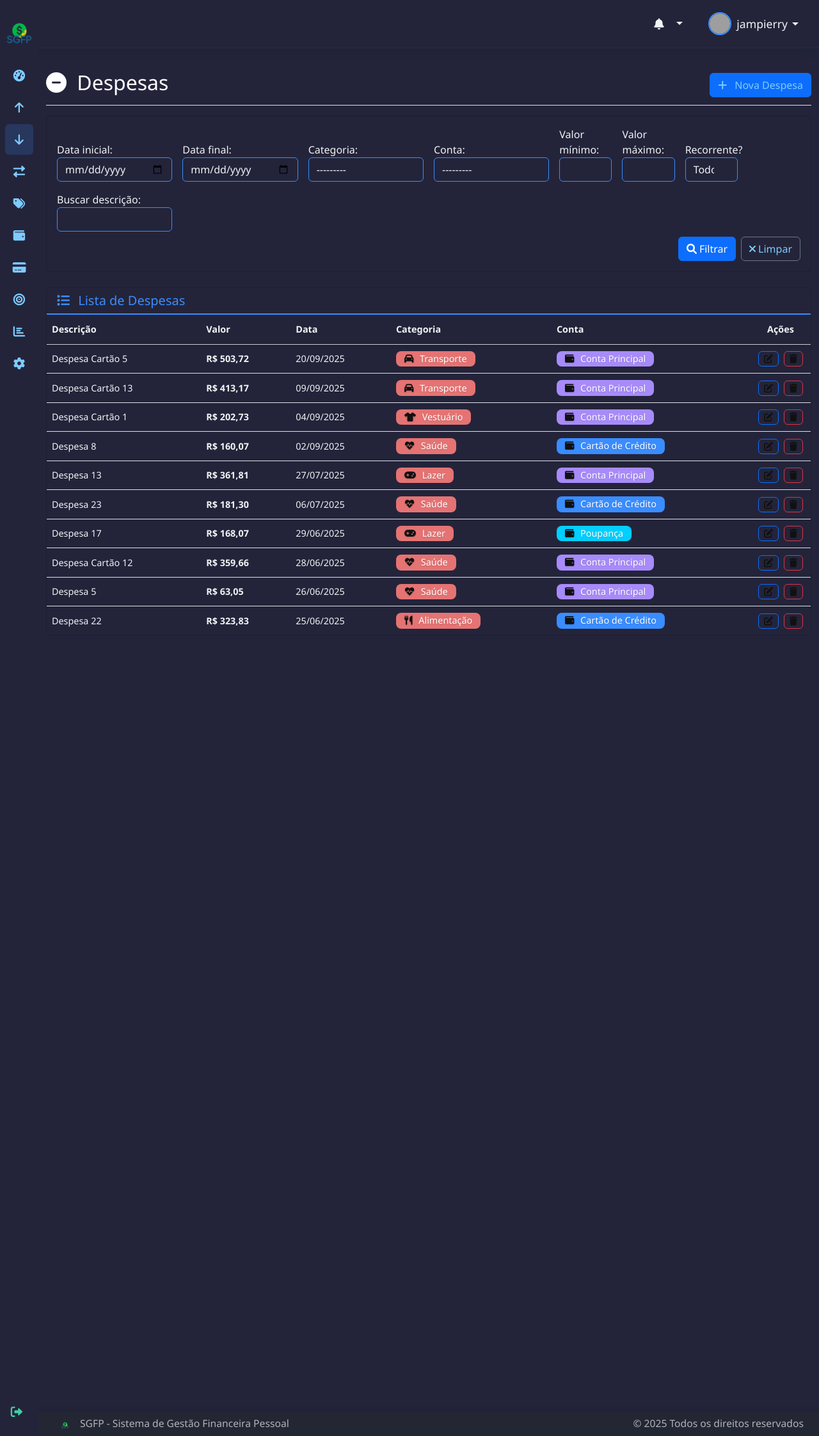
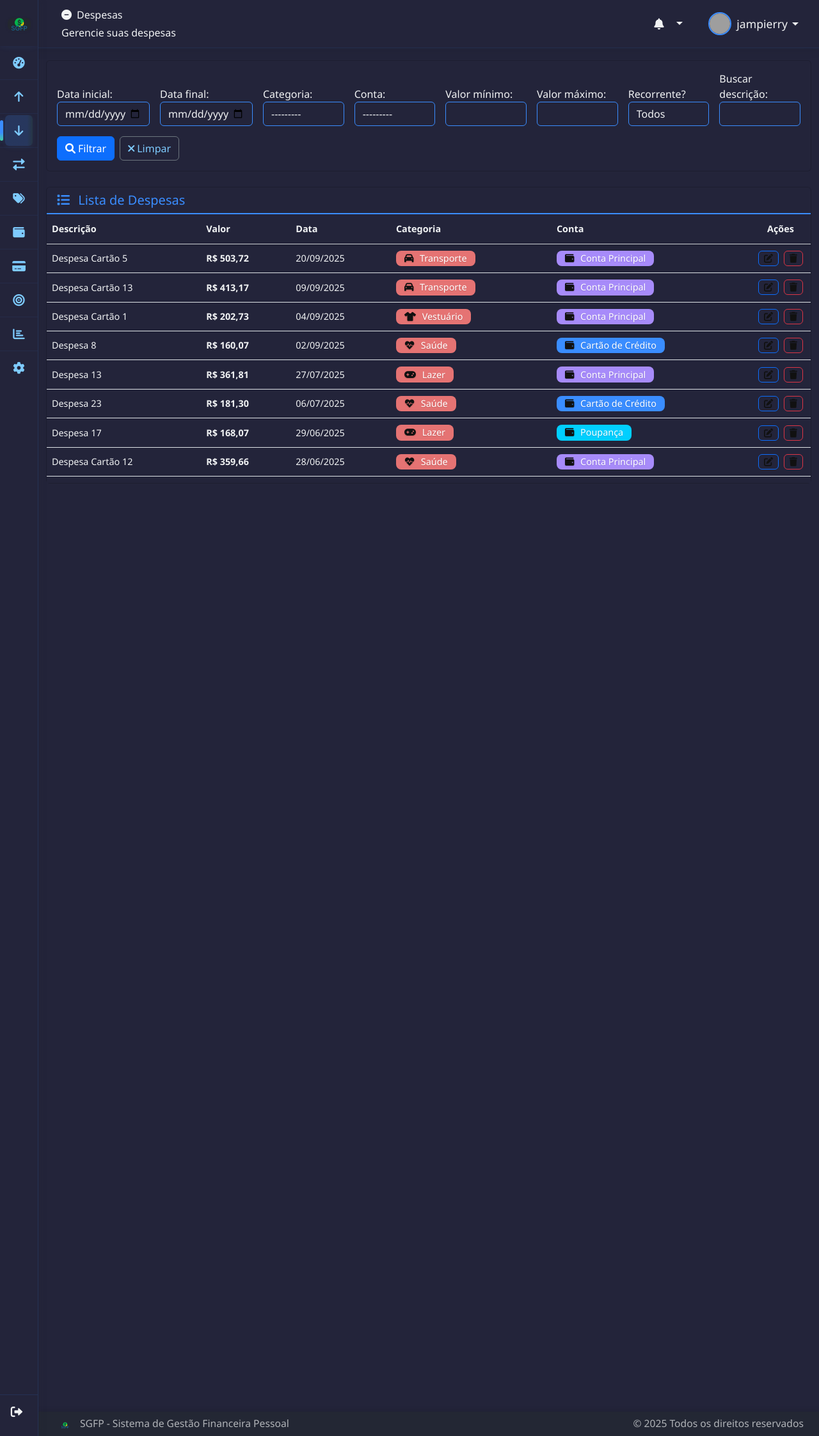
Before and after one commit to Jampierry/SGFP-Web, a Django app: page /despesas/ in a window 1280 px wide. Shown: the whole page at 64% size. Run offline with Django 5.2, Linux system fonts and the light colour scheme; a user stored in the database is signed in; data comes from the database, SQL or seed files in the repository; both versions use the stored data as it was after the commit; grey boxes are pictures that could not be loaded.

Commit message:
Atualiza e padronização de layout das telas de recitas e despesas

```diff
--- a/static/core/css/dashboard-themes.css
+++ b/static/core/css/dashboard-themes.css
@@ -1397,3 +1397,24 @@
     height: 70px !important;
   }
 }
+
+/* --- ÍCONES DE TIPO NA TABELA DE TRANSAÇÕES RECENTES (DASHBOARD) --- */
+table i.tipo-receita {
+  color: #4ADE80 !important;
+}
+table i.tipo-despesa {
+  color: #F87171 !important;
+}
+table i.tipo-transferencia {
+  color: #3A8DFF !important;
+}
+
+/* COR FINAL ULTRA-ESPECÍFICA: Ícones de tipo na tabela de transações recentes devem ser coloridos, não pretos */
+table tr td:last-child i.tipo-receita,
+table tr td:last-child i.tipo-despesa,
+table tr td:last-child i.tipo-transferencia {
+  color: inherit !important;
+}
+table tr td:last-child i.tipo-receita { color: #4ADE80 !important; fill: #4ADE80 !important; stroke: #4ADE80 !important; }
+table tr td:last-child i.tipo-despesa { color: #F87171 !important; fill: #F87171 !important; stroke: #F87171 !important; }
+table tr td:last-child i.tipo-transferencia { color: #3A8DFF !important; fill: #3A8DFF !important; stroke: #3A8DFF !important; }
--- a/static/core/css/style.css
+++ b/static/core/css/style.css
@@ -362,40 +362,25 @@
   display: flex;
   flex-direction: column;
   align-items: stretch;
+  box-shadow: 4px 0 24px 0 rgba(36,41,51,0.13), 1.5px 0 0 #3A8DFF22;
+  border-right: 1.5px solid #3A8DFF22;
 }
-.sidebar.collapsed {
-    width: 60px;
-}
-.sidebar-logo-container {
-    display: flex;
-    flex-direction: column;
-    align-items: center;
-    justify-content: center;
-    padding: 24px 0 8px 0;
-}
-.sidebar-logo-img {
-    height: 56px;
-    width: 56px;
-    object-fit: contain;
-    display: block;
-    margin: 0 auto 4px auto;
-}
-.sidebar-logo-text {
-    font-weight: bold;
-    font-size: 1.1em;
-    color: #3A8DFF;
-    letter-spacing: 1px;
-    text-align: center;
-}
+
 .sidebar-menu {
   list-style: none;
   padding: 0;
   margin: 0;
   flex: 1 1 auto;
 }
-.sidebar-item {
-    width: 100%;
+
+.sidebar-item:not(:last-child) {
+  border-bottom: 1px solid rgba(58,141,255,0.07); /* separador sutil */
 }
+
+.sidebar-link, .sidebar-link:visited, .sidebar-link:active, .sidebar-link:hover {
+  text-decoration: none !important;
+}
+
 .sidebar-link {
   display: flex;
   align-items: center;
@@ -403,19 +388,34 @@
   padding: 0 1rem;
   border-radius: 0.375rem;
   margin: 0.125rem 0.5rem;
-    transition: background 0.2s, color 0.2s;
+  transition: background 0.2s, color 0.2s, box-shadow 0.2s;
   gap: 0.75rem;
   color: inherit;
   font-weight: 500;
-    text-decoration: none;
   background: none;
   border: none;
   cursor: pointer;
+  position: relative;
 }
-.sidebar-link:hover, .sidebar-link.active {
-    background: rgba(58,141,255,0.18);
+
+.sidebar-link.active, .sidebar-link:hover {
+  background: linear-gradient(90deg, rgba(58,141,255,0.18) 80%, rgba(67,206,162,0.10) 100%);
   color: #3A8DFF;
+  box-shadow: 0 2px 8px 0 rgba(58,141,255,0.08);
 }
+
+.sidebar-link.active::before {
+  content: '';
+  position: absolute;
+  left: -8px;
+  top: 8px;
+  bottom: 8px;
+  width: 5px;
+  border-radius: 6px;
+  background: linear-gradient(180deg, #3A8DFF 60%, #43cea2 100%);
+  box-shadow: 0 0 8px #3A8DFF44;
+}
+
 .sidebar-link .sidebar-icon {
   display: flex;
   align-items: center;
@@ -426,56 +426,69 @@
   margin-right: 0.5rem;
   transition: color 0.2s;
 }
+
+.sidebar.collapsed {
+  width: 60px;
+  box-shadow: 2px 0 12px 0 rgba(36,41,51,0.13);
+}
+
 .sidebar.collapsed .sidebar-label {
   display: none;
 }
+
 .sidebar.collapsed .sidebar-link {
   justify-content: center;
   padding: 0;
 }
+
 .sidebar.collapsed .sidebar-link .sidebar-icon {
   margin-right: 0;
 }
+
+/* Separador visual entre menu e logout */
 .sidebar-logout {
   margin: 16px 0 12px 0;
   padding: 0 0.5rem;
+  border-top: 1.5px solid rgba(58,141,255,0.13);
 }
-.sidebar-logout-link {
-    color: #43cea2 !important;
-    font-weight: bold;
+
+/* Sombra e destaque para o logo */
+.sidebar-logo-container {
+  display: flex;
+  flex-direction: column;
+  align-items: center;
+  justify-content: center;
+  padding: 16px 0 8px 0;
+  box-shadow: 0 2px 8px 0 rgba(58,141,255,0.08);
+  background: rgba(36,41,51,0.07);
+  min-height: 72px;
 }
-.sidebar-logout-link:hover {
-    background: rgba(67,206,162,0.12);
-    color: #43cea2 !important;
+.sidebar-logo-img {
+  max-width: 44px;
+  max-height: 44px;
+  width: 100%;
+  height: auto;
+  object-fit: contain;
+  display: block;
+  margin: 0 auto 4px auto;
+  border-radius: 8px;
+  box-shadow: 0 1px 4px 0 rgba(36,41,51,0.10);
+  background: #23272F;
 }
-/* Ícones coloridos globais para todos os temas */
-body.icones-coloridos .sidebar .sidebar-icon {
-    color: var(--icone-color, #43cea2) !important;
+.sidebar.collapsed .sidebar-logo-img {
+  max-width: 36px;
+  max-height: 36px;
 }
-body.icones-coloridos .sidebar .fa-arrow-up { color: #4ADE80 !important; }
-body.icones-coloridos .sidebar .fa-arrow-down { color: #F87171 !important; }
-body.icones-coloridos .sidebar .fa-exchange-alt { color: #3A8DFF !important; }
-body.icones-coloridos .sidebar .fa-tags { color: #FACC15 !important; }
-body.icones-coloridos .sidebar .fa-wallet { color: #A78BFA !important; }
-body.icones-coloridos .sidebar .fa-credit-card { color: #6a82fb !important; }
-body.icones-coloridos .sidebar .fa-bullseye { color: #F472B6 !important; }
-body.icones-coloridos .sidebar .fa-chart-bar { color: #38BDF8 !important; }
-body.icones-coloridos .sidebar .fa-cog { color: #FBBF24 !important; }
-body.icones-coloridos .sidebar .fa-tachometer-alt { color: #2196f3 !important; }
-body.icones-coloridos .sidebar .fa-sign-out-alt { color: #e17055 !important; }
-body.icones-coloridos .sidebar .fa-bell { color: #F59E42 !important; }
-/* Suporte para temas escuros e claros */
-body.dark-theme .sidebar, body.theme-dark .sidebar {
-    background: #23272F !important;
-    color: #fff !important;
+
+/* Responsividade: mantém contraste e sombra */
+@media (max-width: 768px) {
+  .sidebar {
+    box-shadow: 2px 0 12px 0 rgba(36,41,51,0.13);
+    width: 60px;
   }
-body.light-theme .sidebar, body.theme-light .sidebar {
-    background: #f4f6fa !important;
-    color: #23272F !important;
+  .main-content {
+    margin-left: 60px;
   }
-body.theme-colorful .sidebar {
-    background: linear-gradient(135deg, #ff6b6b 0%, #4ecdc4 50%, #45b7d1 100%) !important;
-    color: #fff !important;
 }
 
 /* --- CORREÇÃO: Alinhamento dos ícones do menu lateral --- */
--- a/templates/base.html
+++ b/templates/base.html
@@ -634,9 +634,23 @@
     body.icones-coloridos .sidebar .fa-sign-out-alt,
     body.icones-coloridos .sidebar .nav-link.active .fa-sign-out-alt { color: #e17055 !important; }
     </style>
+    <style>
+    /* Navbar icon color logic for icones-coloridos */
+    body.icones-coloridos[data-tela="dashboard"] .navbar-page-title i { color: #2196f3 !important; }
+    body.icones-coloridos[data-tela="receitas"] .navbar-page-title i { color: #4ADE80 !important; }
+    body.icones-coloridos[data-tela="despesas"] .navbar-page-title i { color: #F87171 !important; }
+    body.icones-coloridos[data-tela="transferencias"] .navbar-page-title i { color: #3A8DFF !important; }
+    body.icones-coloridos[data-tela="categorias"] .navbar-page-title i { color: #FACC15 !important; }
+    body.icones-coloridos[data-tela="contas"] .navbar-page-title i { color: #A78BFA !important; }
+    body.icones-coloridos[data-tela="cartoes"] .navbar-page-title i { color: #6a82fb !important; }
+    body.icones-coloridos[data-tela="metas"] .navbar-page-title i { color: #F472B6 !important; }
+    body.icones-coloridos[data-tela="relatorios"] .navbar-page-title i { color: #38BDF8 !important; }
+    body.icones-coloridos[data-tela="configuracoes"] .navbar-page-title i { color: #FBBF24 !important; }
+    body.icones-coloridos[data-tela="padrao"] .navbar-page-title i { color: #43cea2 !important; }
+    </style>
     {% block extra_css %}{% endblock %}
 </head>
-<body class="{% if tema_usuario %}{{ tema_usuario }}{% endif %}{% if icones_coloridos %} icones-coloridos{% endif %}">
+<body class="{% if tema_usuario %}{{ tema_usuario }}{% endif %}{% if icones_coloridos %} icones-coloridos{% endif %}" data-tela="{% if request.resolver_match.url_name == 'dashboard' %}dashboard{% elif 'receita' in request.resolver_match.url_name %}receitas{% elif 'despesa' in request.resolver_match.url_name %}despesas{% elif 'transferencia' in request.resolver_match.url_name %}transferencias{% elif 'categoria' in request.resolver_match.url_name %}categorias{% elif 'conta' in request.resolver_match.url_name %}contas{% elif 'cartao' in request.resolver_match.url_name or 'cartoes' in request.resolver_match.url_name %}cartoes{% elif 'meta' in request.resolver_match.url_name %}metas{% elif 'relatorio' in request.resolver_match.url_name %}relatorios{% elif request.resolver_match.app_name == 'configuracoes' %}configuracoes{% else %}padrao{% endif %}">
     {% if user.is_authenticated %}
     <!-- Remover botão hambúrguer -->
     <!-- Logo do sistema agora é clicável para expandir/colapsar o menu -->
@@ -718,9 +732,16 @@
                 <div class="d-flex align-items-center">
                     <a class="navbar-brand mb-0 h1 d-flex align-items-center" href="{% url 'core:dashboard' %}">
                         <div id="navbar-logo" class="navbar-logo" style="height: 48px; width: 48px; display: flex; align-items: center; justify-content: center; background: transparent; margin-left: 8px;">
-                            <img src="{% static 'icones/logo_Menu.png' %}" alt="Logo SGFP" style="height: 48px; width: 48px; object-fit:contain; display:block;" onerror="this.style.display='none'; this.parentNode.innerHTML='<span style=\'color:#fff;font-size:1.2em;\'>Logo SGFP</span>';">
+                            <img src="{% static 'icones/logo_Menu.png' %}" alt="Logo SGFP" style="height: 48px; width: 48px; object-fit:contain; display:block;" onerror="this.style.display='none'; this.parentNode.innerHTML='<span style='color:#fff;font-size:1.2em;'>Logo SGFP</span>'">
                         </div>
                     </a>
+                    <div id="navbar-page-title" class="navbar-page-title d-flex flex-column align-items-start ms-2" style="transition: margin-left 0.3s cubic-bezier(.4,2,.6,1);">
+                        <div class="d-flex align-items-center">
+                            {% block page_icon %}{% endblock %}
+                            <span class="navbar-page-label ms-2">{% block page_title %}{% endblock %}</span>
+                        </div>
+                        <div class="navbar-page-greeting mt-1">{% block page_greeting %}{% endblock %}</div>
+                    </div>
                 </div>
                 <div class="navbar-nav ms-auto flex-row align-items-center gap-2">
                     <!-- Notificações -->
--- a/templates/core/cartoes_dashboard.html
+++ b/templates/core/cartoes_dashboard.html
@@ -2,9 +2,11 @@
 {% load static %}
 {% load br_filters %}
 {% block title %}Central de Cartões{% endblock %}
+{% block page_icon %}<i class="fas fa-credit-card"></i>{% endblock %}
+{% block page_title %}Central de Cartões{% endblock %}
+{% block page_greeting %}Gerencie e acompanhe seus cartões de crédito{% endblock %}
 {% block content %}
 <div class="container-fluid" style="padding: 30px;">
-    <h2 class="mb-3"><i class="fas fa-credit-card me-2"></i>Central de Cartões</h2>
     <form method="get" class="row g-2 align-items-end mb-2" style="max-width: 600px;">
         <div class="col-auto">
             <label for="data_inicio" class="form-label mb-0">Data inicial</label>
--- a/templates/core/despesas_list.html
+++ b/templates/core/despesas_list.html
@@ -3,35 +3,34 @@
 
 {% block title %}Despesas - SGFP{% endblock %}
 
+{% block page_icon %}<i class="fas fa-minus-circle"></i>{% endblock %}
+{% block page_title %}Despesas{% endblock %}
+{% block page_greeting %}Gerencie suas despesas{% endblock %}
+
 {% block content %}
 <div class="container-fluid">
-    <div class="d-flex justify-content-between flex-wrap flex-md-nowrap align-items-center pt-3 pb-2 mb-3 border-bottom">
-        <h1 class="h2">
-            {% icone_colorido 'fas fa-minus-circle me-2' 'despesa' %}
-            Despesas
-        </h1>
-        <div class="btn-toolbar mb-2 mb-md-0">
-            <a href="{% url 'core:despesa_create' %}" class="btn btn-primary">
-                {% icone_colorido 'fas fa-plus me-2' 'receita' %}
-                Nova Despesa
-            </a>
-        </div>
-    </div>
 
     <!-- Filtros -->
     <div class="card mb-4">
         <div class="card-body">
-            <form method="get" class="row g-3 align-items-end">
-                <div class="col-md-2">{{ form_filtro.data_inicial.label_tag }}{{ form_filtro.data_inicial }}</div>
-                <div class="col-md-2">{{ form_filtro.data_final.label_tag }}{{ form_filtro.data_final }}</div>
-                <div class="col-md-2">{{ form_filtro.categoria.label_tag }}{{ form_filtro.categoria }}</div>
-                <div class="col-md-2">{{ form_filtro.conta.label_tag }}{{ form_filtro.conta }}</div>
-                <div class="col-md-1">{{ form_filtro.valor_min.label_tag }}{{ form_filtro.valor_min }}</div>
-                <div class="col-md-1">{{ form_filtro.valor_max.label_tag }}{{ form_filtro.valor_max }}</div>
-                <div class="col-md-1">{{ form_filtro.recorrente.label_tag }}{{ form_filtro.recorrente }}</div>
-                <div class="col-md-2">{{ form_filtro.busca_texto.label_tag }}{{ form_filtro.busca_texto }}</div>
-                <div class="col-md-12 d-flex justify-content-end mt-2">
-                    <button type="submit" class="btn btn-primary me-2">
+            <form method="get" class="row gx-3 gy-2 align-items-end">
+                <div class="col-auto">
+                    {{ form_filtro.data_inicial.label_tag }}
+                    {{ form_filtro.data_inicial }}
+                </div>
+                <div class="col-auto">
+                    {{ form_filtro.data_final.label_tag }}
+                    {{ form_filtro.data_final }}
+                </div>
+                <div class="col">{{ form_filtro.categoria.label_tag }}{{ form_filtro.categoria }}</div>
+                <div class="col">{{ form_filtro.conta.label_tag }}{{ form_filtro.conta }}</div>
+                <div class="col">{{ form_filtro.valor_min.label_tag }}{{ form_filtro.valor_min }}</div>
+                <div class="col">{{ form_filtro.valor_max.label_tag }}{{ form_filtro.valor_max }}</div>
+                <div class="col">{{ form_filtro.recorrente.label_tag }}{{ form_filtro.recorrente }}</div>
+                <div class="col">{{ form_filtro.busca_texto.label_tag }}{{ form_filtro.busca_texto }}</div>
+                <div class="w-100"></div>
+                <div class="col-12 d-flex justify-content-start gap-2 mt-2">
+                    <button type="submit" class="btn btn-primary">
                         {% icone_colorido 'fas fa-search me-1' 'padrao' %}Filtrar
                     </button>
                     <a href="{% url 'core:despesa_list' %}" class="btn btn-outline-secondary">
@@ -43,14 +42,14 @@
     </div>
 
     <!-- Lista de Despesas -->
-    <div class="card">
+    <div class="card mt-2" style="margin-top: 10px !important;">
         <div class="card-header">
             <h5 class="mb-0">
                 {% icone_colorido 'fas fa-list me-2' 'padrao' %}
                 Lista de Despesas
             </h5>
         </div>
-        <div class="card-body p-0" style="height: 500px; overflow: hidden;">
+        <div class="card-body p-0" style="height: 420px; overflow: hidden;">
             {% if despesas %}
                 <div class="table-responsive" style="height: 100%; overflow-y: auto;">
                     <table class="table table-hover mb-0">
@@ -107,6 +106,12 @@
     </div>
 </div>
 
-
+<style>
+input[type="date"] {
+    width: 145px !important;
+    min-width: 120px !important;
+    max-width: 180px;
+}
+</style>
 
 {% endblock %}
--- a/templates/core/relatorio_financeiro.html
+++ b/templates/core/relatorio_financeiro.html
@@ -3,6 +3,10 @@
 {% load br_filters %}
 
 {% block title %}Relatórios Financeiros - SGFP{% endblock %}
+
+{% block page_icon %}<i class="fas fa-chart-bar"></i>{% endblock %}
+{% block page_title %}Relatórios Financeiros{% endblock %}
+{% block page_greeting %}Visualize e analise seus dados financeiros{% endblock %}
 
 {% block extra_css %}
 <link rel="stylesheet" href="https://cdn.jsdelivr.net/npm/chart.js@3.9.1/dist/chart.min.css">
```
Also changed, not shown: other parts of static/core/css/style.css (+55 -2 lines), configuracoes/templates/configuracoes/configuracoes.html (+4 -8 lines), templates/core/categorias_list.html (+4 -9 lines), templates/core/contas_list.html (+4 -9 lines), templates/core/dashboard.html (+4 -4 lines), templates/core/dashboard_classic.html (+17 -28 lines), templates/core/metas_list.html (+4 -9 lines), templates/core/receitas_list.html (+40 -33 lines), templates/core/transferencia_form.html (+4 -11 lines), templates/core/transferencias_list.html (+4 -10 lines), db.sqlite3. Lines whose indentation alone changed are shown as unchanged.
